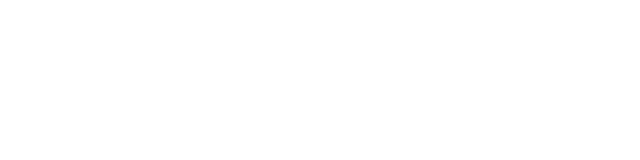
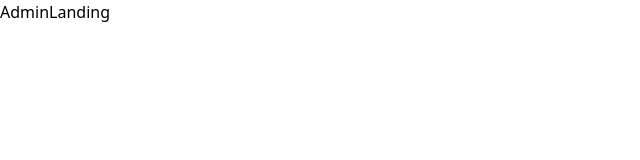
Before and after one commit to cazhiareese/ICS-STAR, a React (Vite) app in the folder app/: page /admin in a window 1280 px wide. Before the commit this address had no page. Shown: the top 160 px of the page, without its empty margins (0-640 px from the left). Built offline with nearby package versions, Linux system fonts and the light colour scheme.

Commit message:
chore: routing initial setup

```diff
--- a/app/src/App.jsx
+++ b/app/src/App.jsx
@@ -3,6 +3,9 @@ import { BrowserRouter as Router, Routes, Route, Navigate } from "react-router-d
 import "./index.css";
 import { PersonStanding } from "lucide-react";
 import LoginPage from "./AuthPages/Login";
+import StudentLanding from "./RootPages/StudentPages/studentdashboard";
+import AdminLanding from "./RootPages/AdminPages/admindashboard";
+import AlumniLanding from "./RootPages/AlumniPages/alumnidashboard";
 
 
 function App() {
@@ -12,6 +15,9 @@ function App() {
       <Routes>
         <Route path="/" element={isAuthenticated ? <HomePage /> : <Navigate to="/login" replace />} />
         <Route path="/login" element={<LoginPage setIsAuthenticated={setIsAuthenticated} />} />
+        <Route path="/student" element={<StudentLanding />} />
+        <Route path="/admin" element={<AdminLanding />} />
+        <Route path="/alumni" element={<AlumniLanding />} />
       </Routes>
   );
 }
--- a/app/src/RootPages/AdminPages/admindashboard.jsx
+++ b/app/src/RootPages/AdminPages/admindashboard.jsx
@@ -1,7 +1,7 @@
 import React from "react";
 
-function AlumniLanding() {
-  return <h1>AlumniLanding</h1>;
+function AdminLanding() {
+  return <h1>AdminLanding</h1>;
 }
 
-export default AlumniLanding;
+export default AdminLanding;
```
